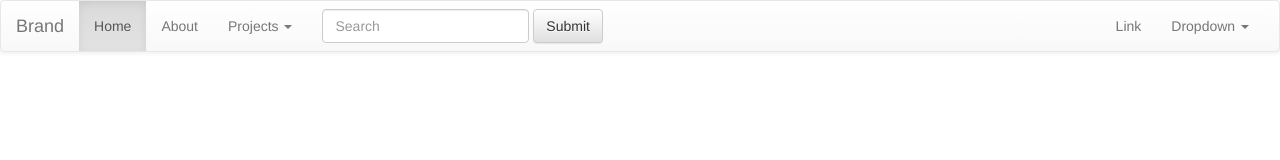
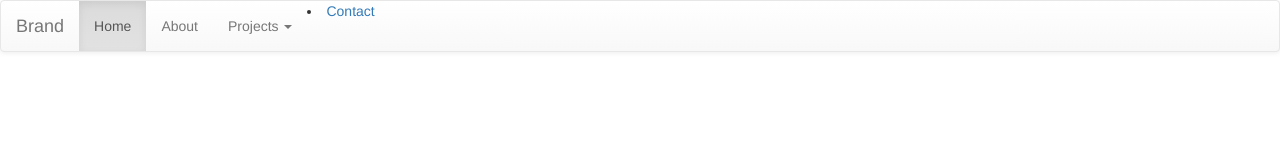
Before and after one commit to progressively/Portfolio, a plain HTML site: page index.html in a window 1280 px wide. Drawn offline with nearby package versions, Linux system fonts and the light colour scheme.

Commit message:
edit nav bar

```diff
--- a/index.html
+++ b/index.html
@@ -50,24 +50,7 @@
                         </ul>
                     </li>
                 </ul>
-                <form class="navbar-form navbar-left">
-                    <div class="form-group">
-                        <input type="text" class="form-control" placeholder="Search">
-                    </div>
-                    <button type="submit" class="btn btn-default">Submit</button>
-                </form>
-                <ul class="nav navbar-nav navbar-right">
-                    <li><a href="#">Link</a></li>
-                    <li class="dropdown">
-                        <a href="#" class="dropdown-toggle" data-toggle="dropdown" role="button" aria-haspopup="true" aria-expanded="false">Dropdown <span class="caret"></span></a>
-                        <ul class="dropdown-menu">
-                            <li><a href="#">Action</a></li>
-                            <li><a href="#">Another action</a></li>
-                            <li><a href="#">Something else here</a></li>
-                            <li role="separator" class="divider"></li>
-                            <li><a href="#">Separated link</a></li>
-                        </ul>
-                    </li>
+                    <li><a href="contact.html">Contact</a></li>
                 </ul>
             </div>
             <!-- /.navbar-collapse -->
```
